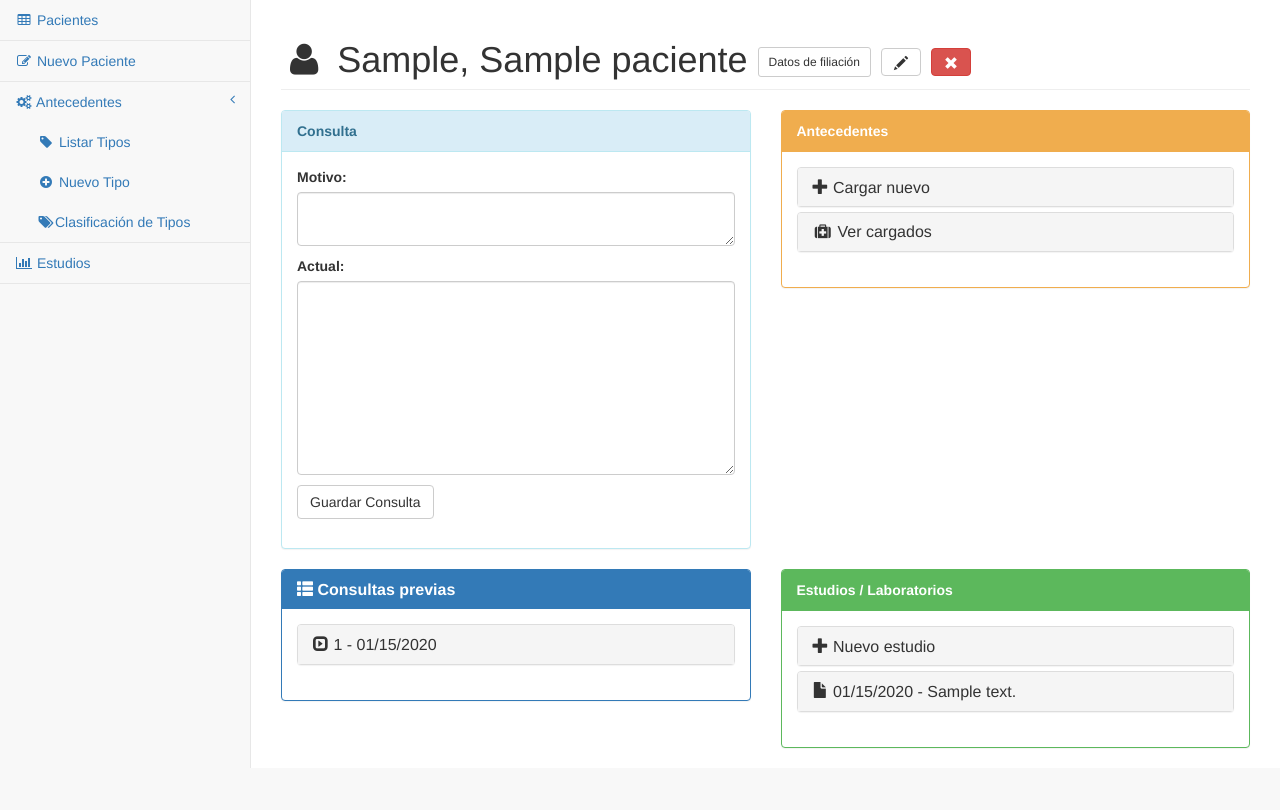
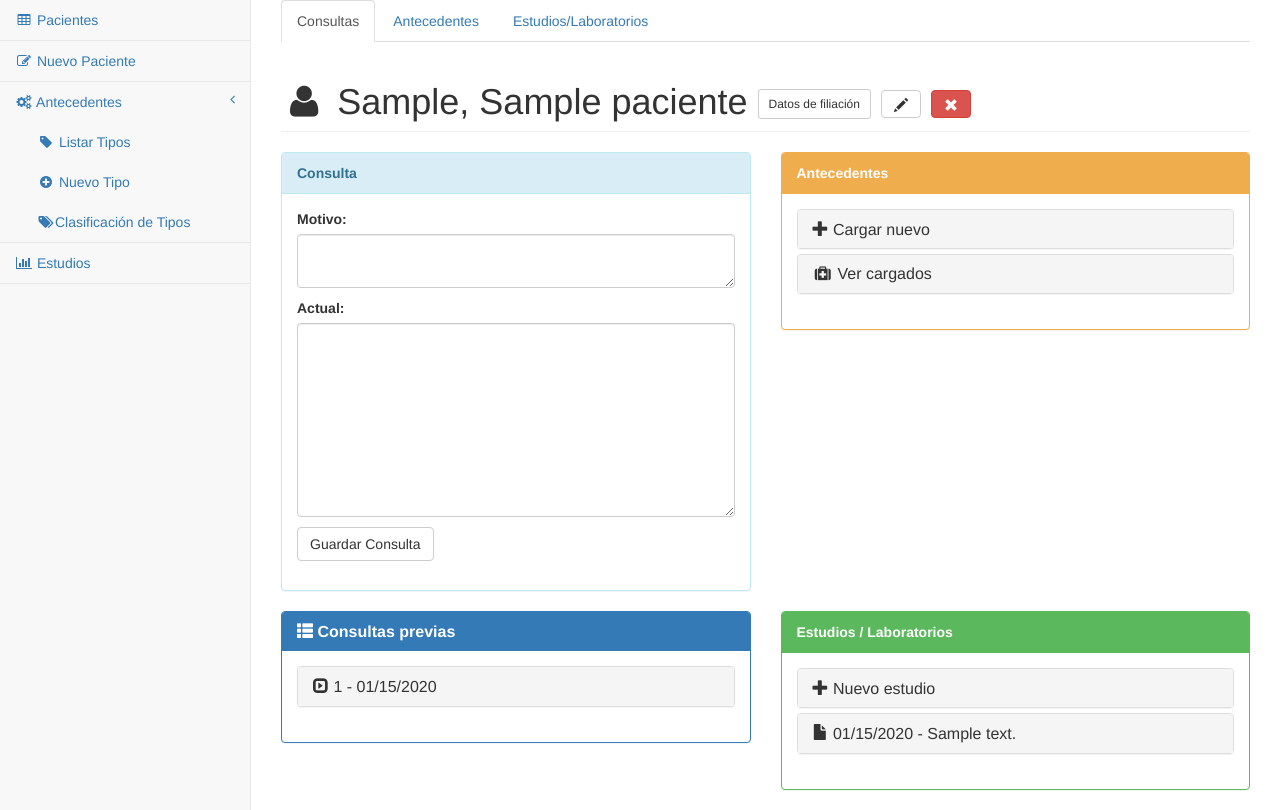
Before and after one commit to emilopez/fava, a Django app: page /paciente/1/hc/ in a window 1280 px wide. Shown: the part 51-861 px from the top of the page. Before the commit the page ends 819 px from the top, so only its background shows below. Run offline with Django 3.2, Linux system fonts and the light colour scheme; a user stored in the database is signed in; tables that the repository leaves empty hold one stand-in row (values such as "Sample post"); parts of the project's set-up code (start-up, migrations or seed data) failed here and were passed over; some libraries are stand-ins or nearby versions.

Commit message:
agrego links de pestañas

```diff
--- a/hc/templates/hc/hc_editar.html
+++ b/hc/templates/hc/hc_editar.html
@@ -3,6 +3,14 @@
 
 <div class="row">
     <div class="col-lg-12">
+
+           <!-- Nav tabs -->
+           <ul class="nav nav-tabs">
+               <li class="active"><a href="#home" data-toggle="tab">Consultas</a></li>
+               <li><a href="#profile" data-toggle="tab">Antecedentes</a></li>
+               <li><a href="#messages" data-toggle="tab">Estudios/Laboratorios</a></li>
+           </ul>
+
         <h1 class="page-header">
             <i class="fa fa-fw fa-user"></i> {{ paciente.apellido }}, {{ paciente.nombre }}
             <button class="btn btn-default btn-sm" data-toggle="modal" data-target="#filiacion">
```
